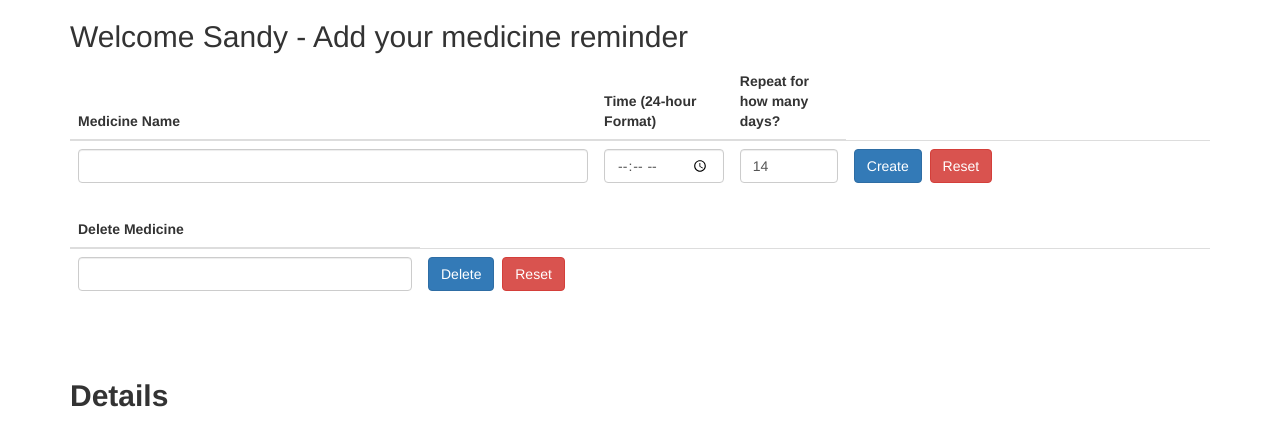
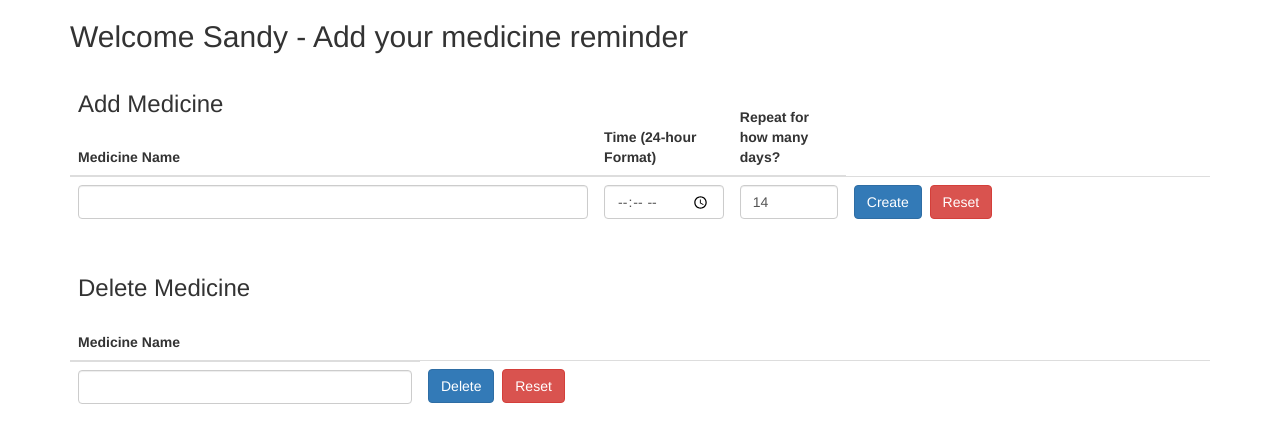
Before and after one commit to A-S-A-P/Medico, a Django app: page /reminder/ in a window 1280 px wide. Shown: the top 422 px of the page. Run offline with Django 3.2, Linux system fonts and the light colour scheme; some libraries are stand-ins or nearby versions.

Commit message:
Django forms integration

```diff
--- /dev/null
+++ b/medico/reminder/forms.py
@@ -0,0 +1,6 @@
+from django import forms
+
+class ReminderForm(forms.Form):
+    name = forms.CharField()
+    hour = forms.TimeField()
+    repeat = forms.IntegerField()
--- a/medico/reminder/views.py
+++ b/medico/reminder/views.py
@@ -1,7 +1,18 @@
 from django.shortcuts import render
+from .forms import ReminderForm
 
 # Create your views here.
 
 
 def reminder_view(request):
-    return render(request, "reminder.html", {"id": "Sandy"})
+    print("REMINDER")
+    form = ReminderForm(request.POST or None)
+    if form.is_valid():
+        print("Data: ", form.cleaned_data)
+
+
+    context = {
+        "user_id": "Sandy",
+        "form": form
+        }
+    return render(request, "reminder.html", context)
--- a/medico/templates/add-medicine.html
+++ b/medico/templates/add-medicine.html
@@ -10,11 +10,12 @@
 <body>
 
 <div class="container " >
-  <h2>Welcome {% block id %} {% endblock %} - Add your medicine reminder</h2>
+  <h2>Welcome {% block id %}User{% endblock %} - Add your medicine reminder</h2>
 	<table class="table" id= "create">
     <thead>
 			<tr>
-				<th>Medicine Name</th>
+				<th><h3>Add Medicine</h3>
+         <br>Medicine Name</th>
 
 				<th>Time (24-hour Format) </th>
 
@@ -22,18 +23,9 @@
 			</tr>
 		</thead>
 		<tbody>
-			<form id="item">
-				<tr>
-					<td><input id="name" type="text" class="form-control" required/></td>
-					<td style="width: 10%;"><input id="hour" type="time" class="form-control"  required/></td>
+    {% block create_form %}
 
-
-          <td style="width: 10%;"><input id="repeat" type="number" class="form-control"/ value="14" required></td>
-
-					<td><button onclick="addList()" type="button" id="btn-add" class="btn btn-primary">Create</button>&nbsp;
-						<button type="reset" class="btn btn-danger">Reset</button></td>
-				</tr>
-			</form>
+    {% endblock create_form %}
 
       </tbody>
   </table>
@@ -41,7 +33,9 @@
 	<table class="table" id= "delete">
     <thead>
 			<tr>
-				<th>Delete Medicine</th>
+				<th><h3> Delete Medicine</h3> <br>
+        Medicine Name
+         </th>
 			</tr>
 		</thead>
 		<tbody>
@@ -75,6 +69,9 @@
 			</tr>
 		</thead>
 		<tbody id="products-row">
+    {% block reminder_list %}
+
+    {% endblock reminder_list %}
 		</tbody>
 		</table>
 </div>
@@ -100,14 +97,17 @@
             if(name == "")
             {
               alert("Please enter a valid Medicine Name!");
+              return false;
             }
             else if(hour == "")
             {
               alert("Please enter valid time!");
+              return false;
             }
-            else if(repeat == "")
+            else if(repeat == "" || repeat < 1 || repeat > 30)
             {
               alert("Please enter valid days to repeat!");
+              return false;
             }
             else{
             var fragment = document.createDocumentFragment();
--- a/medico/templates/reminder.html
+++ b/medico/templates/reminder.html
@@ -2,5 +2,24 @@
 
 
 {% block id %}
-    {{id}}
-{% endblock id %}
+    {{user_id}}
+{% endblock %}
+
+
+
+
+{% block create_form %}
+    <form id="item" method="POST"> {% csrf_token %}
+    <tr>
+        <td><input id="name" name="name" type="text" class="form-control" required/></td>
+        <td style="width: 10%;"><input id="hour" name="hour"  type="time" class="form-control"  required/></td>
+
+
+        <td style="width: 10%;"><input id="repeat" name="repeat" type="number" class="form-control"/ value="14" max="30" min="0" required></td>
+
+        <td><button onclick="addList()" type="submit" id="btn-add" class="btn btn-primary">Create</button>&nbsp;
+            <button type="reset" class="btn btn-danger">Reset</button></td>
+    </tr>
+</form>
+
+{% endblock create_form %}
```
